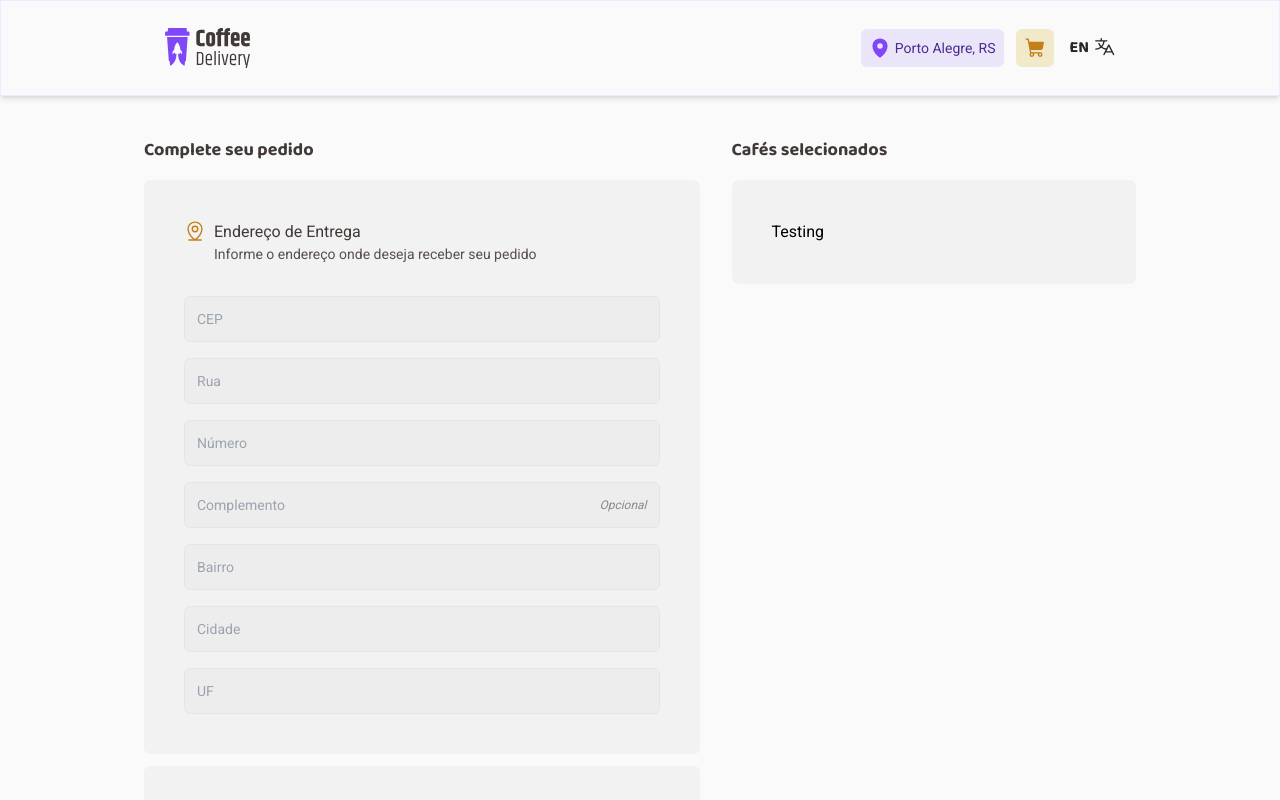
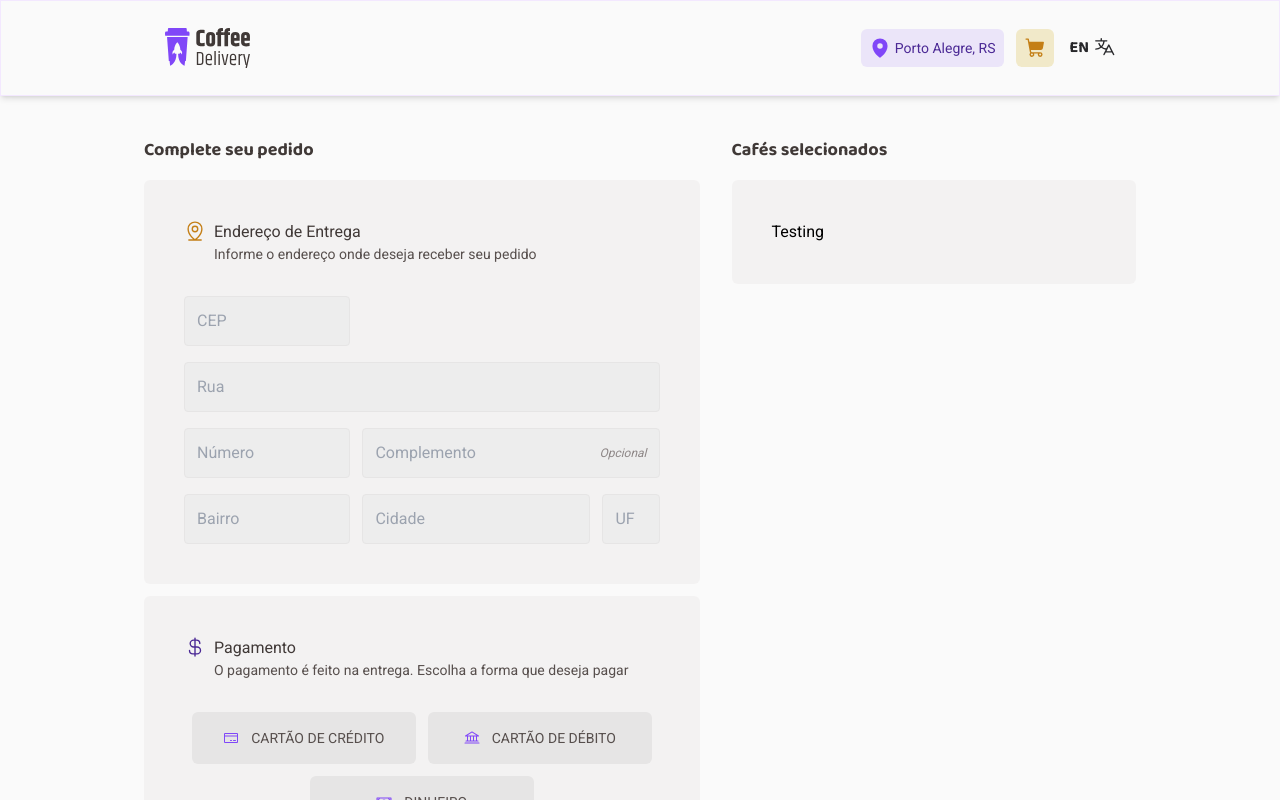
Before and after one commit to eddyyxxyy/coffee-delivery, a React (Vite) app: page /checkout in a window 1280 px wide. Built offline with nearby package versions, Linux system fonts and the light colour scheme.

Commit message:
fix(components): :lipstick: solves Input not respecting parent width limits

```diff
--- a/src/components/Input/index.tsx
+++ b/src/components/Input/index.tsx
@@ -1,18 +1,16 @@
 import { ComponentProps } from "react";
 
 export type IInputProps = ComponentProps<"input"> & {
-  wrapperClassName: string;
   optionalText?: string;
 };
 
-export function Input({
-  wrapperClassName,
-  optionalText,
-  ...props
-}: IInputProps) {
+export function Input({ optionalText, className, ...props }: IInputProps) {
   return (
-    <div className={`${wrapperClassName} box-border max-w-full`}>
-      <input {...props} />
+    <div className="flex items-center gap-1 rounded-[0.25rem] border border-base-button bg-base-input p-3 text-base-text focus-within:ring-1 focus-within:ring-product-yellow-dark">
+      <input
+        className={className + " w-full bg-base-input outline-none"}
+        {...props}
+      />
       {optionalText && (
         <span className="text-xs italic text-base-label">{optionalText}</span>
       )}
--- a/src/pages/Checkout/index.tsx
+++ b/src/pages/Checkout/index.tsx
@@ -13,7 +13,7 @@ import { IconButton } from "../../components/IconButton";
 import { Input } from "../../components/Input";
 
 export function Checkout() {
-  const { t } = useTranslation();
+  const { t, i18n } = useTranslation();
   const [selectedPaymentType, setSelectedPaymentType] = useState<
     null | "credit" | "debit" | "money"
   >(null);
@@ -37,13 +37,13 @@ export function Checkout() {
         </Helmet>
       </HelmetProvider>
 
-      <main className="flex-grow overflow-y-auto px-6 pb-24 font-sans-r md:px-14 lg:px-36">
-        <form className="lg:grid-cols-checkoutLg mt-8 grid grid-cols-1 gap-4 lg:mt-10 lg:gap-8">
+      <main className="flex-grow overflow-y-auto px-4 pb-24 font-sans-r md:px-14 lg:px-36">
+        <form className="mt-8 grid grid-cols-1 gap-4 lg:mt-10 lg:grid-cols-checkoutLg lg:gap-8">
           <div>
             <h2 className="font-sans-b text-lg font-bold text-base-subtitle">
               Complete seu pedido
             </h2>
-            <div className="mt-4 rounded-md bg-base-card p-10">
+            <div className="mt-4 rounded-md bg-base-card p-6 md:p-10">
               <fieldset>
                 <legend className="flex items-start gap-2">
                   <MapPinLine
@@ -58,56 +58,56 @@ export function Checkout() {
                   </p>
                 </legend>
                 <div className="mt-8 flex flex-col gap-4">
+                  <div className="md:w-[35%]">
                     <Input
-                    wrapperClassName="rounded-md focus-within:ring-2 focus-within:ring-product-yellow-dark flex items-center p-3 text-base-label text-sm bg-base-input border border-base-button"
-                    className="flex-1 bg-base-input outline-none"
+                      placeholder="CEP"
                       type="number"
-                    placeholder="CEP"
+                      min={i18n.language === "en" ? 5 : 8}
+                      max={i18n.language === "en" ? 9 : 8}
                       required
                     />
+                  </div>
                   <Input
-                    wrapperClassName="rounded-md focus-within:ring-2 focus-within:ring-product-yellow-dark flex items-center p-3 text-base-label text-sm bg-base-input border border-base-button"
-                    className="flex-1 bg-base-input outline-none"
+                    placeholder="Rua"
                     type="text"
-                    placeholder="Rua"
+                    minLength={5}
                     required
                   />
+                  <div className="flex flex-col items-center gap-3 md:flex-row">
+                    <div className="w-full md:w-[56%]">
                       <Input
-                    wrapperClassName="rounded-md focus-within:ring-2 focus-within:ring-product-yellow-dark flex items-center p-3 text-base-label text-sm bg-base-input border border-base-button"
-                    className="flex-1 bg-base-input outline-none"
+                        placeholder="Número"
                         type="number"
-                    placeholder="Número"
+                        min={0}
                         required
                       />
+                    </div>
+                    <div className="w-full">
                       <Input
-                    wrapperClassName="rounded-md focus-within:ring-2 focus-within:ring-product-yellow-dark flex flex-1 items-center p-3 text-base-label text-sm bg-base-input border border-base-button"
-                    className="flex-1 bg-base-input outline-none"
+                        placeholder="Complemento"
                         type="text"
-                    placeholder="Complemento"
-                    required
                         optionalText="Opcional"
                       />
+                    </div>
+                  </div>
+                  <div className="flex flex-col items-center gap-3 md:flex-row">
+                    <div className="w-full md:w-[56%]">
+                      <Input placeholder="Bairro" type="text" required />
+                    </div>
+                    <div className="flex w-full flex-col items-center gap-3 md:flex-row">
+                      <div className="w-full md:w-[80%]">
+                        <Input placeholder="Cidade" type="text" required />
+                      </div>
+                      <div className="w-full md:w-[20%]">
                         <Input
-                    wrapperClassName="rounded-md focus-within:ring-2 focus-within:ring-product-yellow-dark flex flex-1 items-center p-3 text-base-label text-sm bg-base-input border border-base-button"
-                    className="flex-1 bg-base-input outline-none"
+                          placeholder="UF"
                           type="text"
-                    placeholder="Bairro"
+                          maxLength={2}
                           required
                         />
-                  <Input
-                    wrapperClassName="rounded-md focus-within:ring-2 focus-within:ring-product-yellow-dark flex flex-1 items-center p-3 text-base-label text-sm bg-base-input border border-base-button"
-                    className="flex-1 bg-base-input outline-none"
-                    type="text"
-                    placeholder="Cidade"
-                    required
-                  />
-                  <Input
-                    wrapperClassName="rounded-md focus-within:ring-2 focus-within:ring-product-yellow-dark flex flex-1 items-center p-3 text-base-label text-sm bg-base-input border border-base-button"
-                    className="flex-1 bg-base-input outline-none"
-                    type="text"
-                    placeholder="UF"
-                    required
-                  />
+                      </div>
+                    </div>
+                  </div>
                 </div>
               </fieldset>
             </div>
```
Lines whose indentation alone changed are shown as unchanged.
